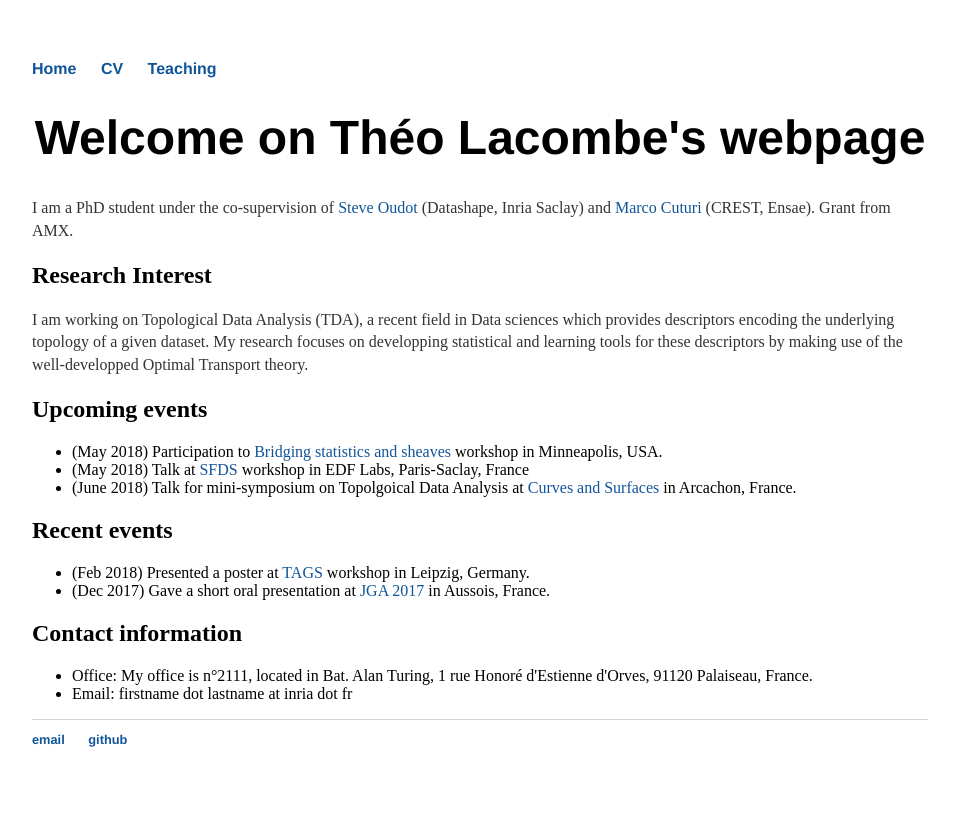
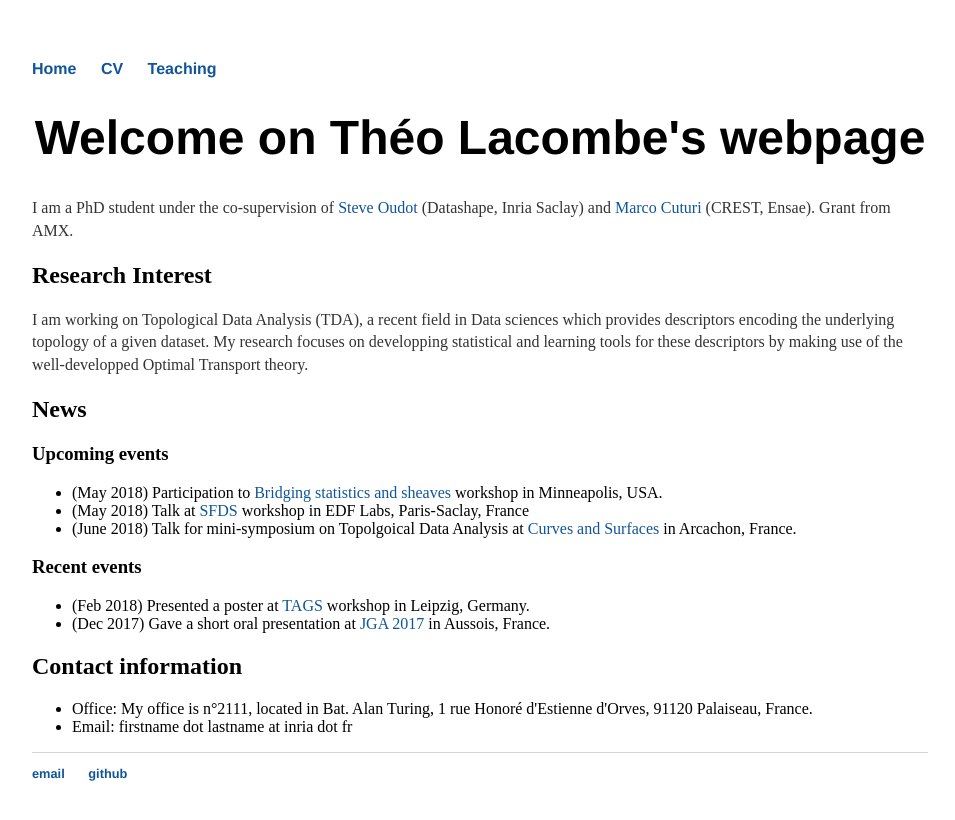
Before and after one commit to tlacombe/tlacombe.github.io, a Jekyll site: the page built from index.html, in a window 1280 px wide. Shown: the top 820 px of the page, without its empty margins (160-1115 px from the left). Built offline with Jekyll 4.4.1, drawn with Linux system fonts in a browser that asks for light colours.

Commit message:
added news

```diff
--- a/index.html
+++ b/index.html
@@ -11,14 +11,15 @@ title: Theo Lacombe's webpage
     <h2>Research Interest</h2>
 	<p>I am working on Topological Data Analysis (TDA), a recent field in Data sciences which provides descriptors encoding the underlying topology of a given dataset. My research focuses on developping statistical and learning tools for these descriptors by making use of the well-developped Optimal Transport theory.</p>
 
-    <h2> Upcoming events </h2>
+    <h2> News </h2>
+	<h3> Upcoming events</h3>
 	<ul>
 		<li> (May 2018) Participation to <a href="">Bridging statistics and sheaves</a> workshop in Minneapolis, USA.</li>
 		<li> (May 2018) Talk at <a href="http://jds2018.sfds.asso.fr/index.html">SFDS</a> workshop in EDF Labs, Paris-Saclay, France </li>
 		<li> (June 2018) Talk for mini-symposium on Topolgoical Data Analysis at <a href="https://cs2018.sciencesconf.org/">Curves and Surfaces</a> in Arcachon, France.</li>
 	</ul>
 
-    <h2> Recent events </h2>
+        <h3> Recent events </h3>
 	<ul>
 		<li> (Feb 2018) Presented a poster at <a href="https://www.mis.mpg.de/calendar/conferences/2018/tags2018.html"> TAGS</a> workshop in Leipzig, Germany.</li>
 		<li> (Dec 2017) Gave a short oral presentation at <a href="https://jga2017.sciencesconf.org/">JGA 2017</a> in Aussois, France.</li>
```
